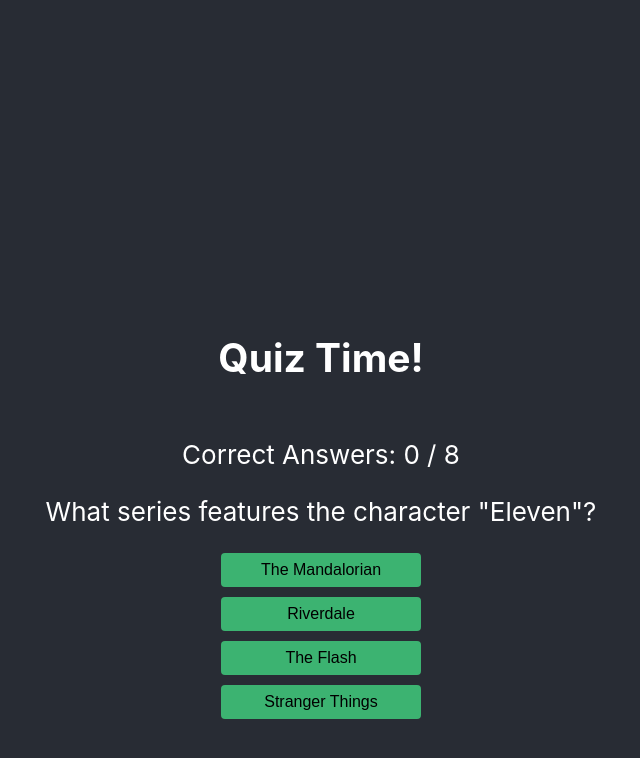
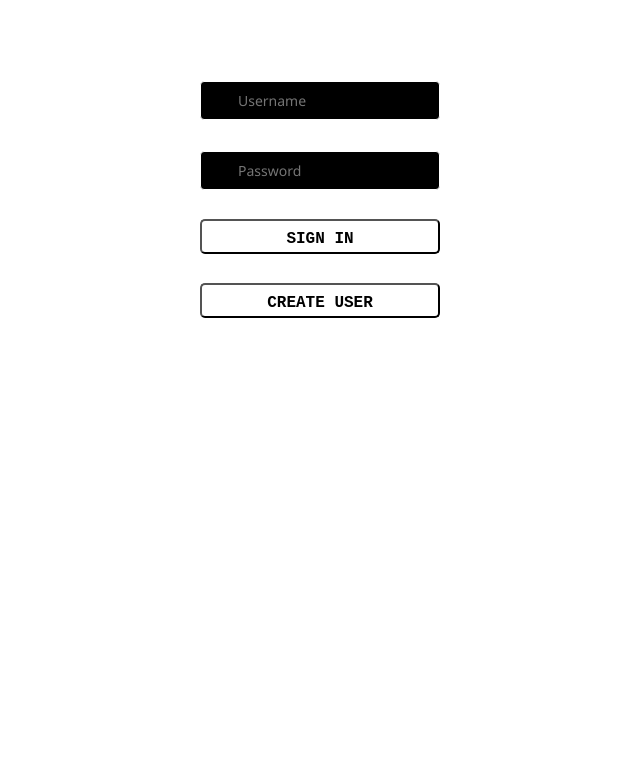
Before and after one commit to RevengeofBlob/zero-knowledge-proof, a React (Create React App) app: page /quiz in a window 1280 px wide. Shown: the top 758 px of the page, without its empty margins (319-959 px from the left). Built offline with nearby package versions, Linux system fonts and the light colour scheme.

Commit message:
Create account info boxes

```diff
--- /dev/null
+++ b/src/components/login.css
@@ -0,0 +1,47 @@
+.login {
+    margin: 50px auto;
+    width: 300px;
+}
+input[type="password"], input[type="text"] {
+    background: #000;
+    border: 1px solid #fff;
+    border-radius: 4px;
+    box-sizing: border-box;
+    color: #fff;
+    height: 39px;
+    margin: 31px 0 0 29px;
+    padding-left: 37px;
+    transition: box-shadow 0.3s;
+    width: 240px;
+    font-family: 'Segoe UI', Tahoma, Geneva, Verdana, sans-serif;
+    font-size: 14px;
+}
+.submit {
+    border: 10px black;
+}
+input[type="submit"] {
+    width:240px;
+    height:35px;
+    display:block;
+    font-family: 'Courier New', Courier, monospace;
+    font-size:16px;
+    font-weight:bold;
+    color:black;
+    text-decoration:none;
+    text-transform:uppercase;
+    text-align:center;
+    padding-top:6px;
+    margin: 29px 0 0 29px;
+    position:relative;
+    cursor:pointer;
+    background-color: white;
+    border-top-left-radius: 5px;
+    border-top-right-radius: 5px;
+    border-bottom-right-radius: 5px;
+    border-bottom-left-radius:5px;
+}
+
+input[type="submit"]:active {
+    top:3px;
+    box-shadow: inset 0px 1px 0px #31524d, 0px 2px 0px 0px #31524d, 0px 5px 3px #999;
+}
--- /dev/null
+++ b/src/components/login.tsx
@@ -0,0 +1,15 @@
+import React from 'react';
+import './login.css';
+
+const Login: React.FC = () => {
+    return(
+        <div className="login">
+            <input type="text" placeholder="Username" id="username" name="username"/>
+            <input type="password" placeholder="Password" id="password" name="password"/>
+            <input type="submit" value="Sign In" name="loginButton"/>
+            <input type="submit" value="Create User" name="createUserButton"/>
+        </div>
+    );
+};
+
+export default Login;
--- a/src/index.tsx
+++ b/src/index.tsx
@@ -2,6 +2,7 @@
 import ReactDOM from 'react-dom/client';
 import './index.css';
 import App from './App';
+import Login from './components/login'
 import reportWebVitals from './reportWebVitals';
 
 const root = ReactDOM.createRoot(
@@ -9,7 +10,8 @@
 );
 root.render(
   <React.StrictMode>
-    <App />
+    <Login/>
+    {/* <App /> */}
   </React.StrictMode>
 );
 
```
